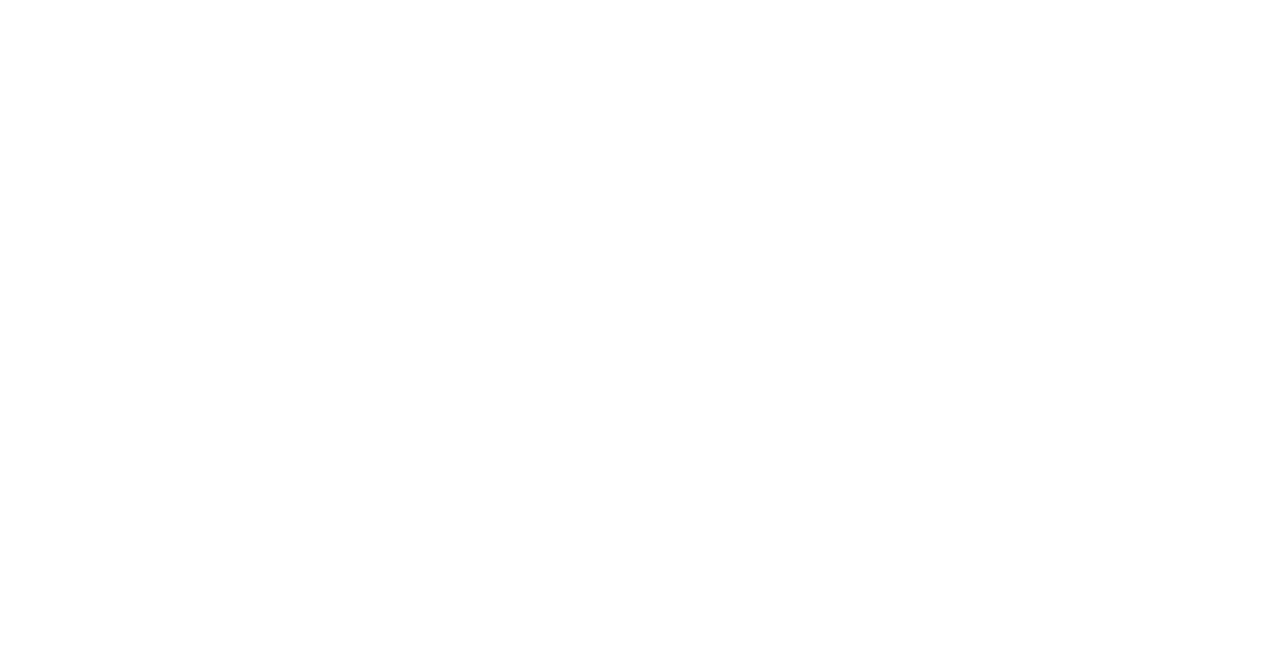
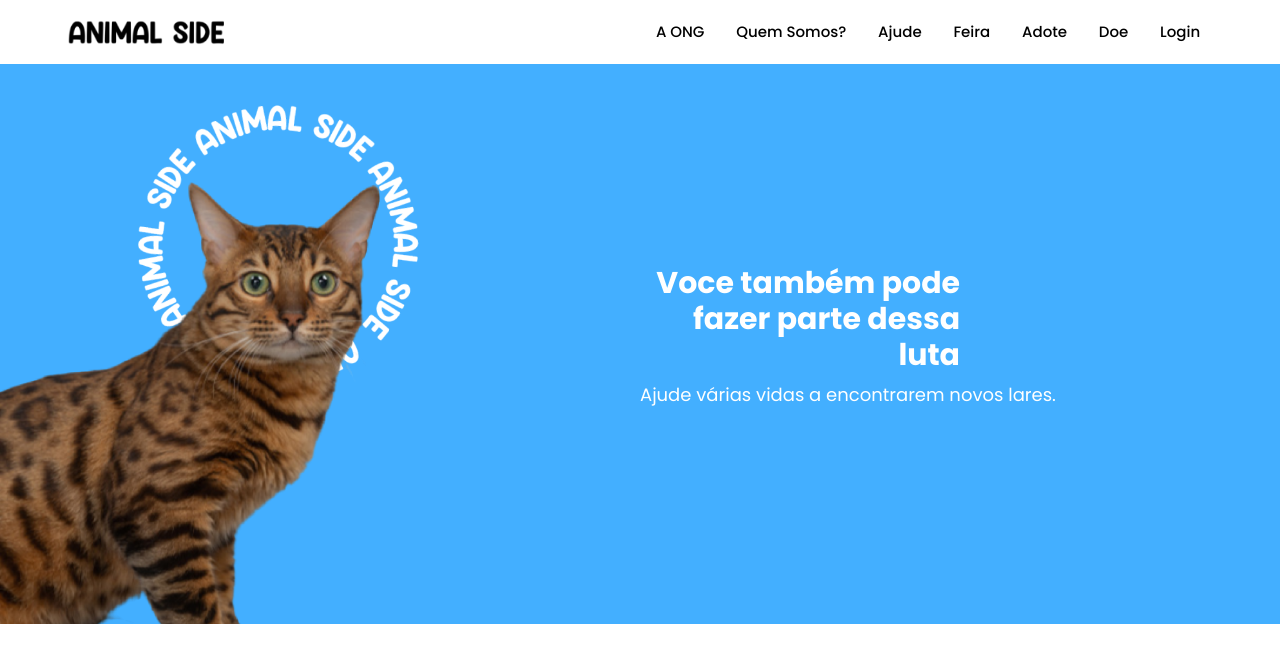
Before and after one commit to Davi-Oliveira-Brito/Animal-Side, a React app in the folder site/: page /Ajude in a window 1280 px wide. Before the commit this address had no page. Built offline with nearby package versions, Linux system fonts and the light colour scheme.

Commit message:
faixa 1 page ajude feita

```diff
--- a/site/src/Routes.js
+++ b/site/src/Routes.js
@@ -6,6 +6,7 @@
 import LadingPage from "./pages/home/index.js"
 import AONG from "./pages/ong/index.js"
 import ComentarioAdocao from "./pages/adote/comentario/index.js"
+import Ajude from "./pages/ajude/index.js"
 
 import {BrowserRouter, Routes, Route} from 'react-router-dom'
 
@@ -21,6 +22,7 @@
                 <Route path='/loginAdmin' element={<LoginAdmin/>}/>
                 <Route path='/ong' element={<AONG/>}/>
                 <Route path='/comentarioadocao' element={<ComentarioAdocao/>}/>
+                <Route path='/Ajude' element={<Ajude/>}/>
 
             </Routes>
         </BrowserRouter>
--- a/site/src/components/navBar/index.js
+++ b/site/src/components/navBar/index.js
@@ -1,4 +1,6 @@
 import './index.scss'
+import {useNavigate} from 'react-router-dom'
+
 
 export default function Navbar(){
 
@@ -10,13 +12,13 @@
                 </div>
 
                 <div className='element-nav-mom'>
-                    <a className='element-nav-feed' href="">A ONG</a>
-                    <a className='element-nav-feed' href="">Quem Somos?</a>
-                    <a className='element-nav-feed' href="">Ajude</a>
-                    <a className='element-nav-feed' href="">Feira</a>
-                    <a className='element-nav-feed' href="">Adote</a>
-                    <a className='element-nav-feed' href="">Doe</a>
-                    <a className='element-nav-feed' href="">Login</a>
+                    <a className='element-nav-feed' onCLick={useNavigate('/ong')} >A ONG</a>
+                    <a className='element-nav-feed' onCLick={useNavigate('/ong')} >Quem Somos?</a>
+                    <a className='element-nav-feed' onCLick={useNavigate('/ong')} >Ajude</a>
+                    <a className='element-nav-feed' onCLick={useNavigate('/ong')} >Feira</a>
+                    <a className='element-nav-feed' onCLick={useNavigate('/ong')} >Adote</a>
+                    <a className='element-nav-feed' onCLick={useNavigate('/ong')} >Doe</a>
+                    <a className='element-nav-feed' onCLick={useNavigate('/ong')} >Login</a>
                 </div>
             </section>
         </main>
--- a/site/src/components/navBar/index.scss
+++ b/site/src/components/navBar/index.scss
@@ -3,10 +3,10 @@
     flex-direction: row;
     justify-content: center;
     align-self: flex-start;
-
+    text-align: center;
     align-items: center;
 
-    background-color: #FFFFFF;
+    background-color: #ffffff;
 
     width:100%;
     height: 4em;
@@ -34,6 +34,9 @@
         display: flex;
         flex-direction: row;
         justify-content: space-around;
+        align-items: center;
+        text-align: center;
+
         width: 50%;
 
 
@@ -42,6 +45,8 @@
             font-size: 15px;
             text-decoration: none;
             color: #000000;
+            text-align: center;
+            cursor: pointer;
         }
 
     }
--- a/site/src/pages/ajude/index.js
+++ b/site/src/pages/ajude/index.js
@@ -0,0 +1,21 @@
+import './index.scss'
+import Navbar from '../../components/navBar';
+
+export default function PageAjude(){
+    return(
+        <main className='ajude-mom'>
+            <Navbar/>
+
+            <section className='hero-ajude'>
+                <div className='sub-hero'>
+                    <div className='text-area'>
+                    <h1 className='title'>Voce também pode fazer parte dessa luta</h1>
+                    <p className='desc'>Ajude várias vidas a encontrarem novos lares.</p>
+                    </div>
+                </div>
+            </section>
+
+
+        </main>
+    );
+}
--- a/site/src/pages/ajude/index.scss
+++ b/site/src/pages/ajude/index.scss
@@ -0,0 +1,56 @@
+.ajude-mom{
+    display: flex;
+    flex-direction: column;
+    justify-content: center;
+    width: 100%;
+
+    .hero-ajude{
+        display: flex;
+        flex-direction: column;
+        justify-content: center;
+        align-items: center;
+        background-color: #43AFFF;
+        min-height: 35em;
+        width: 100%;
+
+        background-image: url("../../../public/assets/images/gatologo.png");
+        background-size: 30em;
+        background-repeat: no-repeat;
+        background-position: 0% 100%;
+
+
+        .sub-hero{
+            display: flex;
+            flex-direction: row;
+            justify-content :flex-end;
+            text-align: end;
+            width: 50%;
+
+
+            .text-area{
+                display: flex;
+                flex-direction: column;
+                justify-content :space-around;
+                width: 50%;
+
+                .title{
+                    font-family: 'Poppins-Bold';
+                    color: #FFFFFF;
+                    font-size: 30px;
+                }
+
+                .desc{
+                    font-family: 'Poppins-Regular';
+                    color: #FFFFFF;
+                    font-size: 18px;
+                    width: max-content;
+                }
+            }
+
+        }
+    }
+
+
+
+
+}
```
Also changed, not shown: site/public/assets/images/gatologo.png (added).
